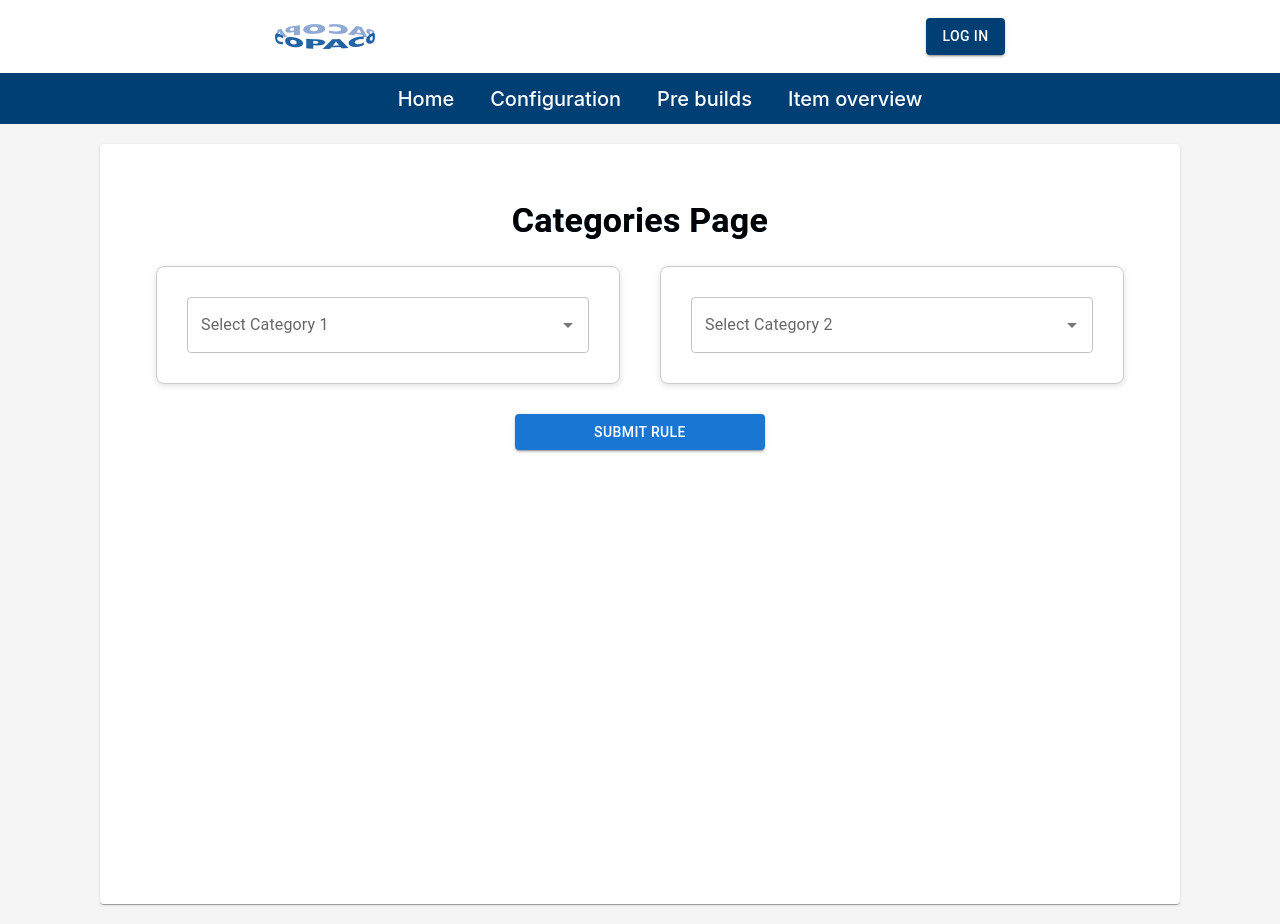
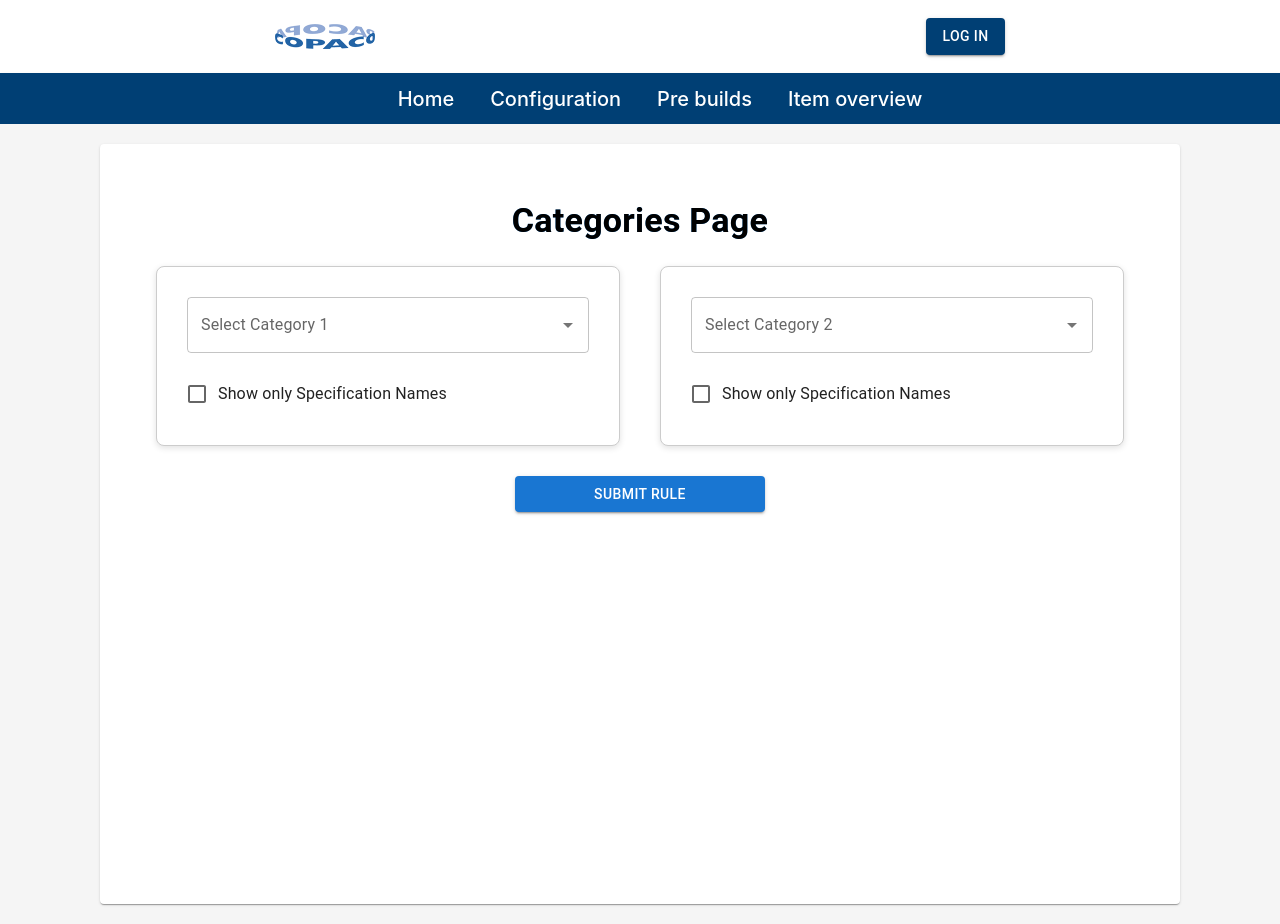
Before and after one commit to Lin2408/S3-CopacoFrontend, a React (Vite) app: page /rules in a window 1280 px wide. Built offline with nearby package versions, Linux system fonts and the light colour scheme.

Commit message:
Added checkbox

```diff
--- a/src/Pages/RulesPage.jsx
+++ b/src/Pages/RulesPage.jsx
@@ -38,10 +38,10 @@ const RulesPage = () => {
     const [selectedCategory2, setSelectedCategory2] = useState(null);
     const [selectedSpecification1, setSelectedSpecification1] = useState(null);
     const [selectedSpecification2, setSelectedSpecification2] = useState(null);
-    const [SpecificationsFrom, setSpecificationsFrom] = useState([])
-    const [SpecificationsTo, setSpecificationsTo] = useState([])
-    const [selectedSpecificationsFrom, setSelectedSpecificationsFrom] = useState([])
-    const [selectedSpecificationsTo, setSelectedSpecificationsTo] = useState([])
+    const [SpecificationsFrom, setSpecificationsFrom] = useState([]);
+    const [SpecificationsTo, setSpecificationsTo] = useState([]);
+    const [selectedSpecificationsFrom, setSelectedSpecificationsFrom] = useState([]);
+    const [selectedSpecificationsTo, setSelectedSpecificationsTo] = useState([]);
     const [inputValue1, setInputValue1] = useState('');
     const [inputValue2, setInputValue2] = useState('');
     const [isWeirdName1, setIsWeirdName1] = useState(false);
@@ -49,6 +49,9 @@ const RulesPage = () => {
     const [selectedItems1, setSelectedItems1] = useState([]);
     const [selectedItems2, setSelectedItems2] = useState([]);
     const [resultMessage, setResultMessage] = useState('');
+    const [showOnlySpecNames1, setShowOnlySpecNames1] = useState(false);
+    const [showOnlySpecNames2, setShowOnlySpecNames2] = useState(false);
+
 
     const fetchCategoriesData = async (query, setCategories) => {
         const { data, error } = await fetchCategories();
@@ -112,16 +115,30 @@ const RulesPage = () => {
             fetchSpecifications(selectedCategory2, setSpecifications2);
         }
     }, [selectedCategory2]);
+
     useEffect(() => {
-        if (selectedSpecification1){
-            fetchSpecValues(selectedSpecification1.name,selectedCategory1.id,setSpecificationsFrom)
+        if (selectedSpecification1) {
+            fetchSpecValues(selectedSpecification1.name, selectedCategory1.id, setSpecificationsFrom);
         }
     }, [selectedSpecification1]);
+
     useEffect(() => {
-        if (selectedSpecification2){
-            fetchSpecValues(selectedSpecification2.name,selectedCategory2.id,setSpecificationsTo)
+        if (selectedSpecification2) {
+            fetchSpecValues(selectedSpecification2.name, selectedCategory2.id, setSpecificationsTo);
         }
     }, [selectedSpecification2]);
+
+    useEffect(() => {
+        if (showOnlySpecNames1 && selectedCategory1) {
+            setSpecificationsFrom(specifications1.map(spec => spec.name));
+        }
+    }, [showOnlySpecNames1, specifications1]);
+
+    useEffect(() => {
+        if (showOnlySpecNames2 && selectedCategory2) {
+            setSpecificationsTo(specifications2.map(spec => spec.name));
+        }
+    }, [showOnlySpecNames2, specifications2]);
 
     const handleSelectItem1 = (item) => {
         setSelectedSpecificationsFrom((prevSelectedItems) =>
@@ -193,8 +210,16 @@ const RulesPage = () => {
                                 )}
                                 isOptionEqualToValue={(option, value) => option.id === value.id}
                             />
-                            {selectedCategory1 && (
-                                <>
+                            <FormControlLabel
+                                control={
+                                    <Checkbox
+                                        checked={showOnlySpecNames1}
+                                        onChange={(e) => setShowOnlySpecNames1(e.target.checked)}
+                                    />
+                                }
+                                label="Show only Specification Names"
+                            />
+                            {selectedCategory1 && !showOnlySpecNames1 && (
                                 <Autocomplete
                                     options={specifications1}
                                     getOptionLabel={(option) => option.name || ''}
@@ -205,16 +230,8 @@ const RulesPage = () => {
                                     )}
                                     isOptionEqualToValue={(option, value) => option.name === value.name}
                                 />
-                                    <FormControlLabel
-                                        control={
-                                            <Checkbox
-                                                checked={isWeirdName1}
-                                                onChange={(e) => setIsWeirdName1(e.target.checked)}
-                                            />
-                                        }
-                                        label="Is weird name"
-                                    />
-                                    {!isWeirdName1 && selectedSpecification1 && (
+                            )}
+                            {selectedCategory1 && (
                                 <Box className="list-box">
                                     <List>
                                         {SpecificationsFrom.map((spec, index) => (
@@ -228,8 +245,6 @@ const RulesPage = () => {
                                         ))}
                                     </List>
                                 </Box>
-                                    )}
-                                </>
                             )}
                         </Box>
 
@@ -249,8 +264,16 @@ const RulesPage = () => {
                                 )}
                                 isOptionEqualToValue={(option, value) => option.id === value.id}
                             />
-                            {selectedCategory2 && (
-                                <>
+                            <FormControlLabel
+                                control={
+                                    <Checkbox
+                                        checked={showOnlySpecNames2}
+                                        onChange={(e) => setShowOnlySpecNames2(e.target.checked)}
+                                    />
+                                }
+                                label="Show only Specification Names"
+                            />
+                            {selectedCategory2 && !showOnlySpecNames2 && (
                                 <Autocomplete
                                     options={specifications2}
                                     getOptionLabel={(option) => option.name || ''}
@@ -261,16 +284,8 @@ const RulesPage = () => {
                                     )}
                                     isOptionEqualToValue={(option, value) => option.name === value.name}
                                 />
-                                    <FormControlLabel
-                                        control={
-                                            <Checkbox
-                                                checked={isWeirdName2}
-                                                onChange={(e) => setIsWeirdName2(e.target.checked)}
-                                            />
-                                        }
-                                        label="Is weird name"
-                                    />
-                                    {!isWeirdName2 && selectedSpecification2 && (
+                            )}
+                            {selectedCategory2 && (
                                 <Box className="list-box">
                                     <List>
                                         {SpecificationsTo.map((spec, index) => (
@@ -284,8 +299,6 @@ const RulesPage = () => {
                                         ))}
                                     </List>
                                 </Box>
-                                    )}
-                                </>
                             )}
                         </Box>
                     </Box>
```
Lines whose indentation alone changed are shown as unchanged.
